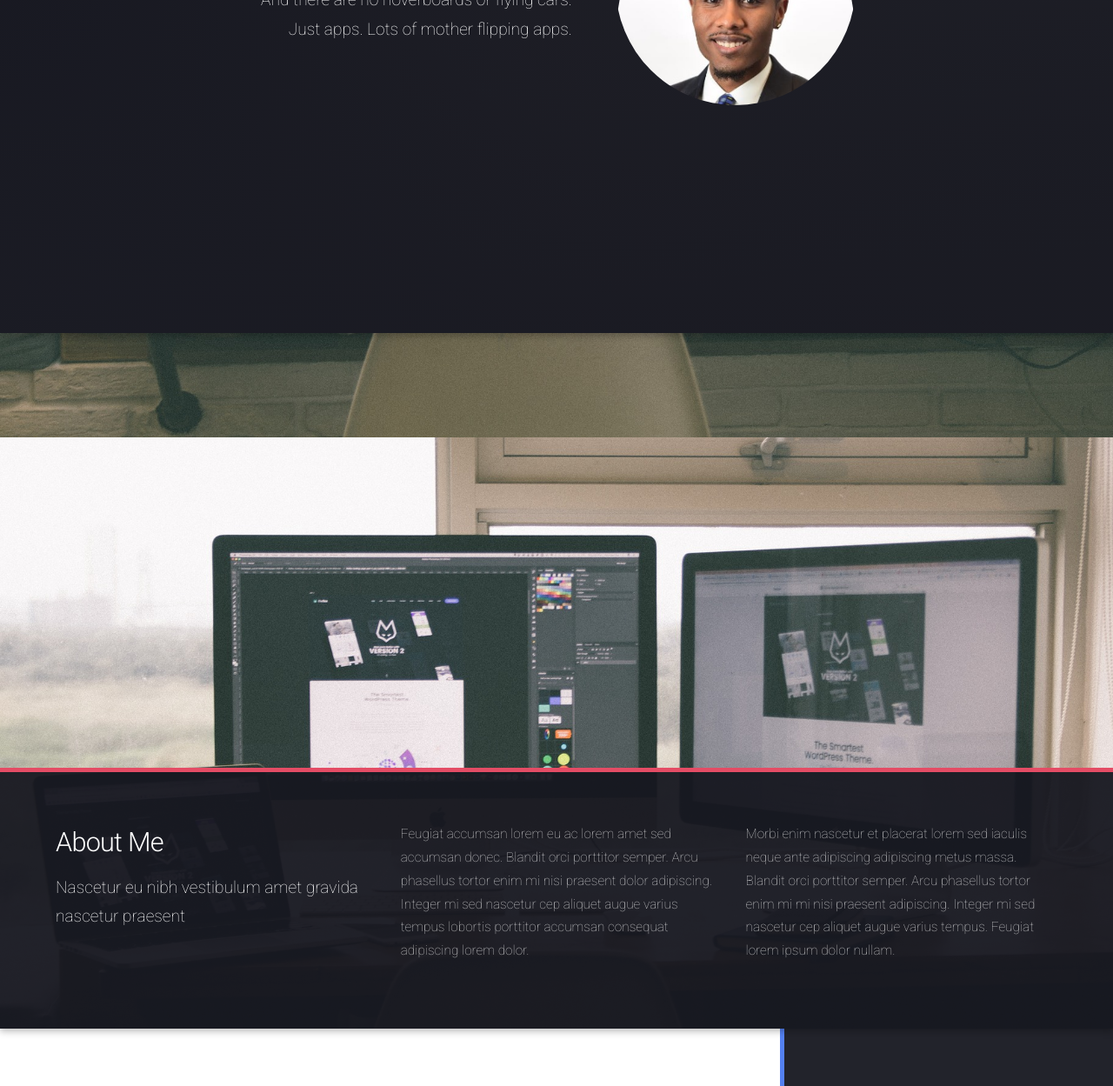
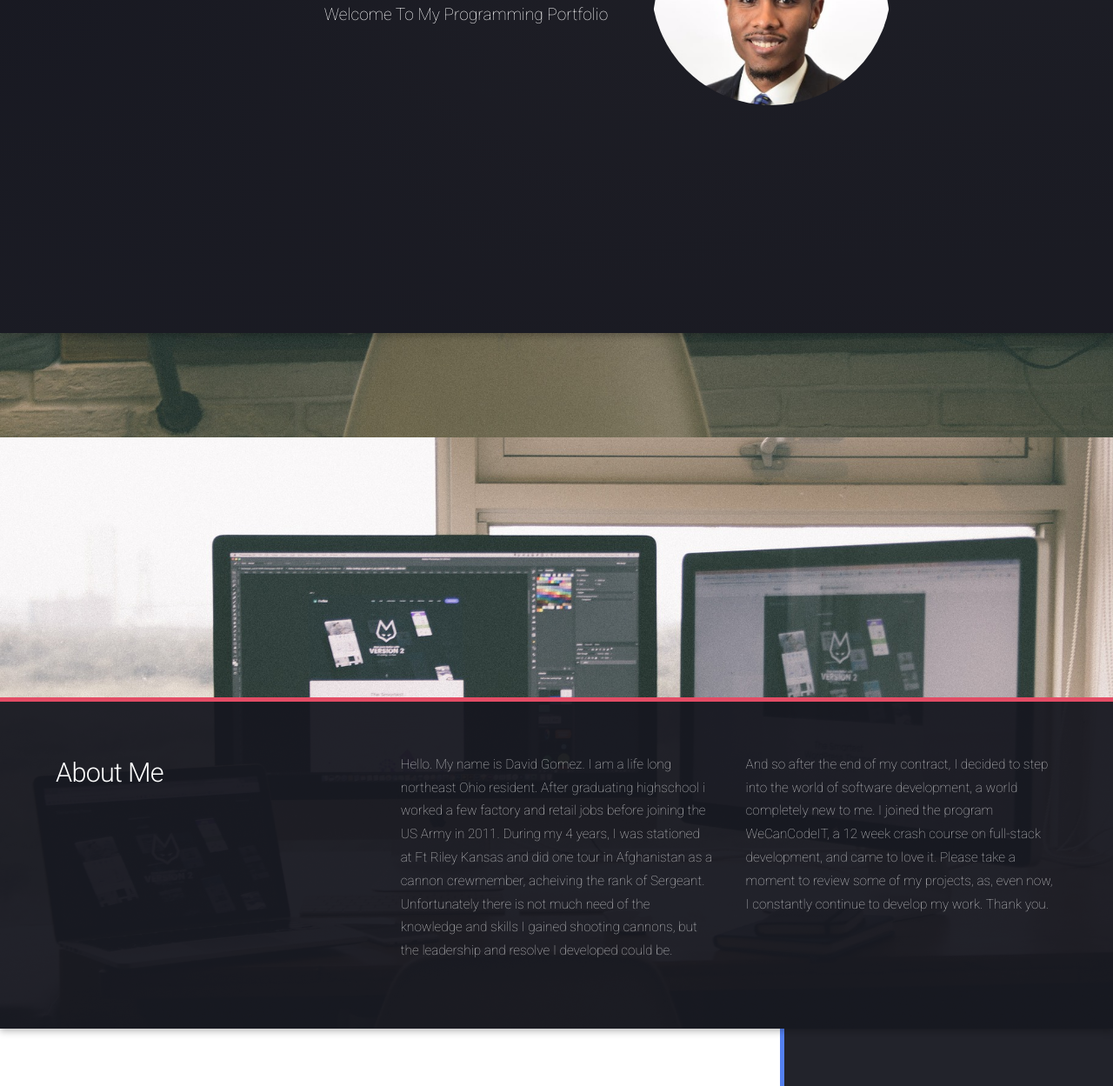
Before and after one commit to DavidGomez27/DavidGomez27.github.io, a plain HTML site: page Documents/Visual Studio 2015/WebSites/PortfolioProject/index.html in a window 1280 px wide. Shown: the part 417-1666 px from the top of the page at 87% size. Drawn offline with Linux system fonts and the light colour scheme.

Commit message:
added About Me

```diff
--- a/Documents/Visual Studio 2015/WebSites/PortfolioProject/index.html
+++ b/Documents/Visual Studio 2015/WebSites/PortfolioProject/index.html
@@ -52,9 +52,8 @@
 				<section id="banner">
 					<div class="content">
 						<header>
-							<h2>The future has landed</h2>
-							<p>And there are no hoverboards or flying cars.<br />
-							Just apps. Lots of mother flipping apps.</p>
+							<h2>You had me at "Hello World"</h2>
+							<p>Welcome To My Programming Portfolio</p>
 						</header>
 						<span id="mainPic" class="image"><img src="Photo/myPic.png" /></span>
 					</div>
@@ -70,22 +69,14 @@
 								<div class="4u 12u$(medium)">
 									<header>
 										<h2>About Me</h2>
-										<p>Nascetur eu nibh vestibulum amet gravida nascetur praesent</p>
+										<p></p>
 									</header>
 								</div>
 								<div class="4u 12u$(medium)">
-									<p>Feugiat accumsan lorem eu ac lorem amet sed accumsan donec.
-									Blandit orci porttitor semper. Arcu phasellus tortor enim mi
-									nisi praesent dolor adipiscing. Integer mi sed nascetur cep aliquet
-									augue varius tempus lobortis porttitor accumsan consequat
-									adipiscing lorem dolor.</p>
+									<p>Hello. My name is David Gomez. I am a life long northeast Ohio resident. After graduating highschool i worked a few factory and retail jobs before joining the US Army in 2011. During my 4 years, I was stationed at Ft Riley Kansas and did one tour in Afghanistan as a cannon crewmember, acheiving the rank of Sergeant. Unfortunately there is not much need of the knowledge and skills I gained shooting cannons, but the leadership and resolve I developed could be.</p>
 								</div>
 								<div class="4u$ 12u$(medium)">
-									<p>Morbi enim nascetur et placerat lorem sed iaculis neque ante
-									adipiscing adipiscing metus massa. Blandit orci porttitor semper.
-									Arcu phasellus tortor enim mi mi nisi praesent adipiscing. Integer
-									mi sed nascetur cep aliquet augue varius tempus. Feugiat lorem
-									ipsum dolor nullam.</p>
+									<p> And so after the end of my contract, I decided to step into the world of software development, a world completely new to me. I joined the program WeCanCodeIT, a 12 week crash course on full-stack development, and came to love it. Please take a moment to review some of my projects, as, even now, I constantly continue to develop my work. Thank you.</p>
 								</div>
 							</div>
 						</div>
@@ -103,7 +94,7 @@
 						</header>
 						<p>This is my very first project. It involed making a simple program that would take user imput and, depending on the answers given, output the users fortune</p>
 						<ul class="actions">
-							<li><a href="#" class="button">Learn More</a></li>
+							<li><a href="https://github.com/DavidGomez27/FortuneTellerProject" class="button">Learn More</a></li>
 						</ul>
 					</div>
 					<a href="#three" class="goto-next scrolly">Next</a>
@@ -119,7 +110,7 @@
 						</header>
 						<p>This is step in a more advanced direction. This project involved using classes to add some methods into the program. The program would take user imput and store information to later output any changed variables ie the users new checking and savings account balance.</p>
 						<ul class="actions">
-							<li><a href="#" class="button">Learn More</a></li>
+							<li><a href="https://github.com/DavidGomez27/BankAccount_Project" class="button">Learn More</a></li>
 						</ul>
 					</div>
 					<a href="#four" class="goto-next scrolly">Next</a>
@@ -135,7 +126,7 @@
                     </header>
                     <p>This was my first step into the world of web design using HTML and CSS style sheets. Not wanting to just settle on back end, this project laid the foundation to the world of front-end development</p>
                     <ul class="actions">
-                        <li><a href="#" class="button">Learn More</a></li>
+                        <li><a href="https://github.com/DavidGomez27/Tuscany" class="button">Learn More</a></li>
                     </ul>
                 </div>
                 <a href="#three" class="goto-next scrolly">Next</a>
```
